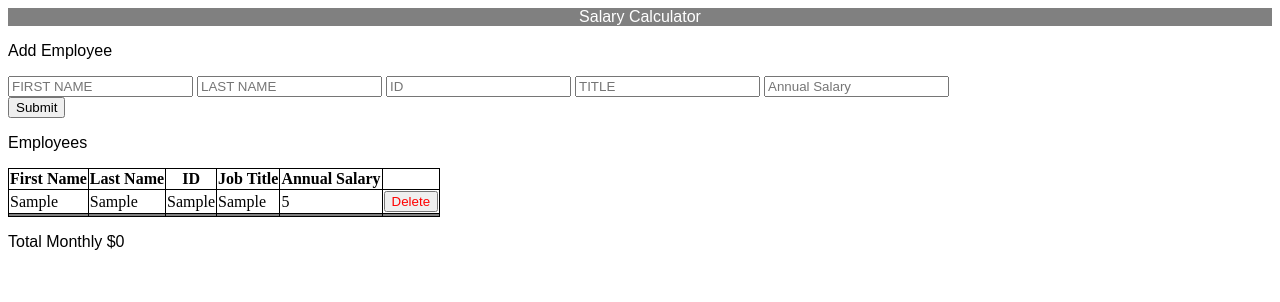
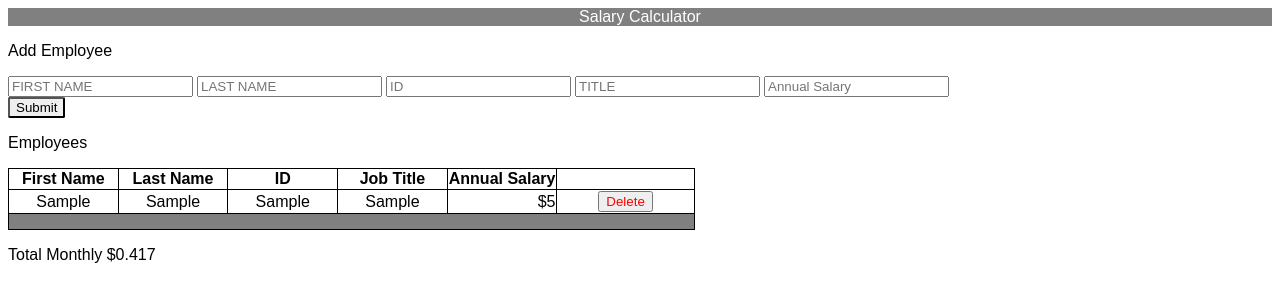
Before and after one commit to AdamIverson/jquery-salary-calculator, a plain HTML site: page index.html in a window 1280 px wide. Both pictures are taken after typing "Sample", "Sample", "Sample", "Sample", "5" into the empty fields and a click on the button "Submit". Drawn offline with Linux system fonts and the light colour scheme.

Commit message:
standard css styling complete

```diff
--- a/index.html
+++ b/index.html
@@ -23,13 +23,21 @@
 
     <p>Employees</p>
     <table>
+        <colgroup>
+            <col width="16%" />
+            <col width="16%" />
+            <col width="16%" />
+            <col width="16%" />
+            <col width="16%" />
+            <col width="100%" />
+            </colgroup>
         <thead>
             <th>First Name</th>
             <th>Last Name</th>
             <th>ID</th>
             <th>Job Title</th>
             <th>Annual Salary</th>
-            <th></th>
+            <th colspan="2"></th>
         </thead>
 
         <tbody id="employee-table-body">
@@ -44,13 +52,9 @@
         </tbody>
 
         <tfoot id="table-footer">
-            <tr></tr>
-                <td></td>
-                <td></td>
-                <td></td>
-                <td></td>
-                <td></td>
-                <td></td>
+            <tr rowspan="2">
+                <td rowspan="2" colspan="6"></td>
+            </tr>
         </tfoot>
     </table>
 
--- a/script.js
+++ b/script.js
@@ -18,13 +18,18 @@ function onReady() {
 } // end onReady
 
 function handleSubmitClick() {
+    let newFirstName = $('#first-name-input').val();
+    let newLastName = $('#last-name-input').val();
+    let newIdNumber = $('#id-input').val();
+    let newJobTitle = $('#job-title-input').val();
+    let newAnnualSalary = $('#annual-salary-input').val();
 
     let newEmployee = {
-        firstName: $('#first-name-input').val(),
-        lastName: $('#last-name-input').val(),
-        idNumber: $('#id-input').val(),
-        jobTitle: $('#job-title-input').val(),
-        annualSalary: $('#annual-salary-input').val()
+        firstName: newFirstName,
+        lastName: newLastName,
+        idNumber: newIdNumber,
+        jobTitle: newJobTitle,
+        annualSalary: newAnnualSalary
     };
 
     employees.push(newEmployee);
@@ -52,12 +57,12 @@ function renderEmployees(employees) {
     for (let employee of employees) {
         let newTableRow = `
         <tr class="one-table-row">
-            <td class="employee-data">${employee.firstName}</td>
-            <td>${employee.lastName}</td>
-            <td>${employee.idNumber}</td>
-            <td>${employee.jobTitle}</td>
-            <td>${employee.annualSalary}</td>
-            <td><button class="delete-button">Delete</button></td>
+            <td class="data">${employee.firstName}</td>
+            <td class="data">${employee.lastName}</td>
+            <td class="${employee.idNumber} data">${employee.idNumber}</td>
+            <td class="data">${employee.jobTitle}</td>
+            <td class="annual-salary">$${employee.annualSalary}</td>
+            <td class="data"><button class="delete-button">Delete</button></td>
         <tr>
         `;
 
@@ -76,7 +81,7 @@ function renderTotalMonthlyExpenses(employees) {
         monthlyTotal += monthlyCost;
     }
 
-    $('#monthly-total').append('Total Monthly $', monthlyTotal.toFixed());
+    $('#monthly-total').append('Total Monthly $', monthlyTotal.toLocaleString('en-US'));
 
     if (monthlyTotal>20000) {
         $('#monthly-total').addClass("red");
--- a/style.css
+++ b/style.css
@@ -5,22 +5,33 @@ p {
 table, th, td, tfoot {
     border: 1px solid black;
     border-collapse: collapse;
-    empty-cells: hide;
+    empty-cells: show;
+    font-family: Arial, Helvetica, sans-serif;
 }
 
-#table-footer {
-    background-color: grey;
-}
-
-.container {
-    display: flex;
-    justify-content: space-evenly;
-}
 #salaryCalculator {
     background-color: grey;
     text-align: center;
     color: white;
     font-family: Arial, Helvetica, sans-serif;
+}
+
+#table-footer {
+    background-color: grey;
+    height: 1rem;
+}
+
+#monthly-total {
+    text-align: left;
+}
+
+#submit-button {
+    border-radius: 2px;
+}
+
+.container {
+    display: flex;
+    justify-content: space-around;
 }
 
 .delete-button {
@@ -30,3 +41,13 @@ table, th, td, tfoot {
 .red {
     background-color: red;
 }
+
+.data {
+    text-align: center;
+    font-family: Arial, Helvetica, sans-serif;
+}
+
+.annual-salary {
+    text-align:right;
+    font-family: Arial, Helvetica, sans-serif;
+}
```
